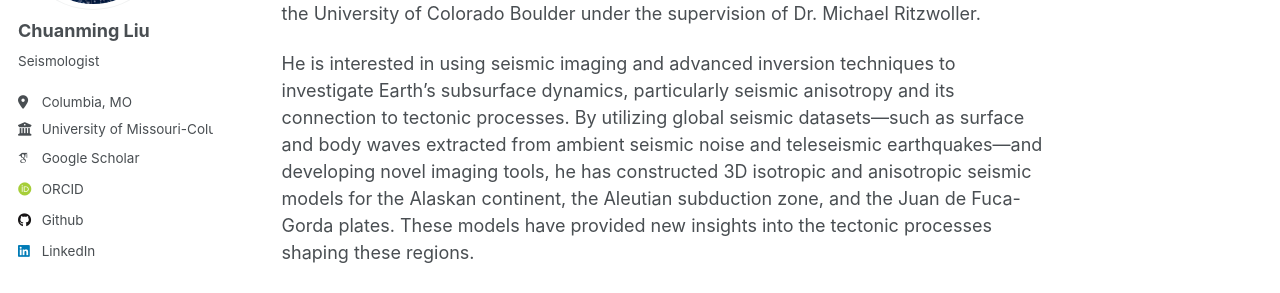
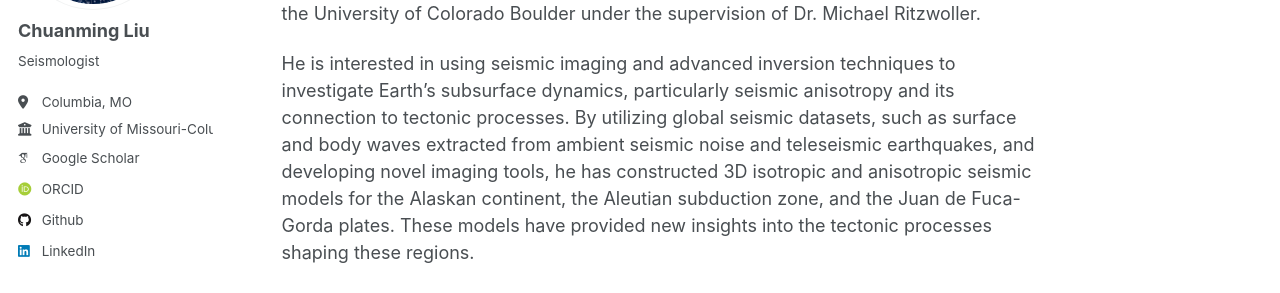
Before and after one commit to Chuanming-Liu/Chuanming-Liu.github.io, a Jekyll site: the page built from _pages/about.md, in a window 1280 px wide and 900 px high. Shown: the part 246-539 px from the top of the window. Built offline with Jekyll 4.4.1, drawn with Linux system fonts in a browser that asks for light colours; some web fonts are replaced.

Commit message:
Replace em dashes with commas in bio text
Co-Authored-By: Claude Opus 4.5 <noreply@anthropic.com>

```diff
--- a/_pages/about.md
+++ b/_pages/about.md
@@ -13,7 +13,7 @@ redirect_from:
 
 Chuanming Liu is an Assistant Professor in the Department of Geological Sciences at the University of Missouri–Columbia, beginning in 2026. He was a JSG Distinguished Postdoctoral Fellow at the Jackson School of Geosciences at The University of Texas at Austin, where he collaborated with Dr. Thorsten Becker. He earned his Ph.D. in 2023 from the University of Colorado Boulder under the supervision of Dr. Michael Ritzwoller.
 
-He is interested in using seismic imaging and advanced inversion techniques to investigate Earth’s subsurface dynamics, particularly seismic anisotropy and its connection to tectonic processes. By utilizing global seismic datasets—such as surface and body waves extracted from ambient seismic noise and teleseismic earthquakes—and developing novel imaging tools, he has constructed 3D isotropic and anisotropic seismic models for the Alaskan continent, the Aleutian subduction zone, and the Juan de Fuca-Gorda plates. These models have provided new insights into the tectonic processes shaping these regions.
+He is interested in using seismic imaging and advanced inversion techniques to investigate Earth’s subsurface dynamics, particularly seismic anisotropy and its connection to tectonic processes. By utilizing global seismic datasets, such as surface and body waves extracted from ambient seismic noise and teleseismic earthquakes, and developing novel imaging tools, he has constructed 3D isotropic and anisotropic seismic models for the Alaskan continent, the Aleutian subduction zone, and the Juan de Fuca-Gorda plates. These models have provided new insights into the tectonic processes shaping these regions.
 
 
 His current research focuses on advancing seismic imaging techniques and exploring the interplay between seismic anisotropy, deformation, and geodynamic processes across various geological settings, including subduction zones, large-scale strike-slip fault systems, and ice flow regions.
```
